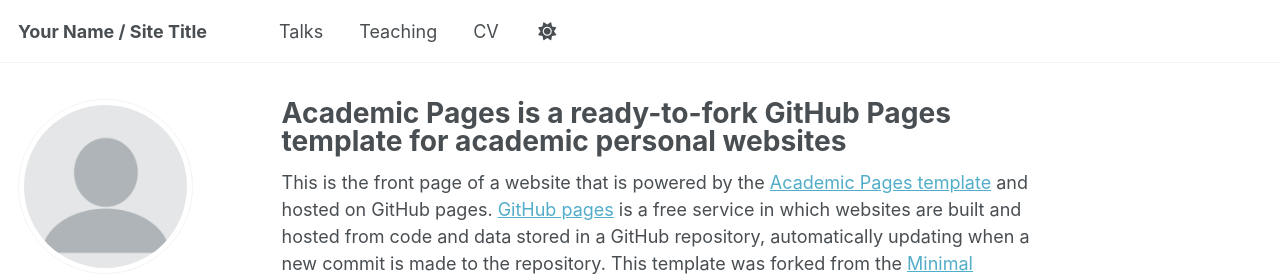
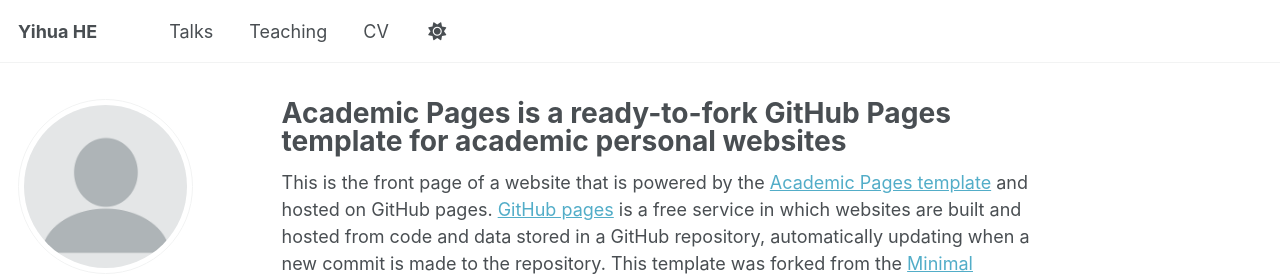
Before and after one commit to hyh50033/YihuaHE, a Jekyll site: the page built from _pages/about.md, in a window 1280 px wide. Shown: the top 276 px of the page. Built offline with Jekyll 4.4.1, drawn with Linux system fonts in a browser that asks for light colours; a script that is not in the unit is left out.

Commit message:
Update _config.yml

```diff
--- a/_config.yml
+++ b/_config.yml
@@ -9,11 +9,11 @@
 # Basic Site Settings
 locale                   : "en-US"
 site_theme               : "default" # Currently available options are "default", "air"
-title                    : "Your Name / Site Title"
+title                    : "Yihua HE"
 title_separator          : "-"
 name                     : &name "Your Name"
 description              : &description "personal description"
-url                      : https://academicpages.github.io # the base hostname & protocol for your site e.g. "https://[your GitHub username].github.io" or if you already have some other page hosted on Github then use "https://[your GitHub username].github.io/[Your Repo Name]"
+url                      : https://hyh50033.github.io # the base hostname & protocol for your site e.g. "https://[your GitHub username].github.io" or if you already have some other page hosted on Github then use "https://[your GitHub username].github.io/[Your Repo Name]"
 baseurl                  : "" # the subpath of your site, e.g. "/blog"
 repository               : "academicpages/academicpages.github.io"
 
```
